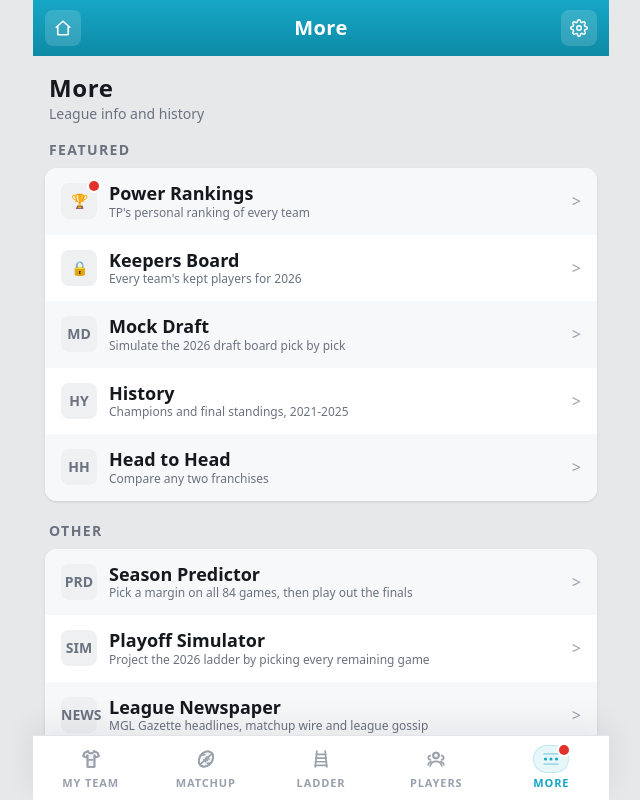
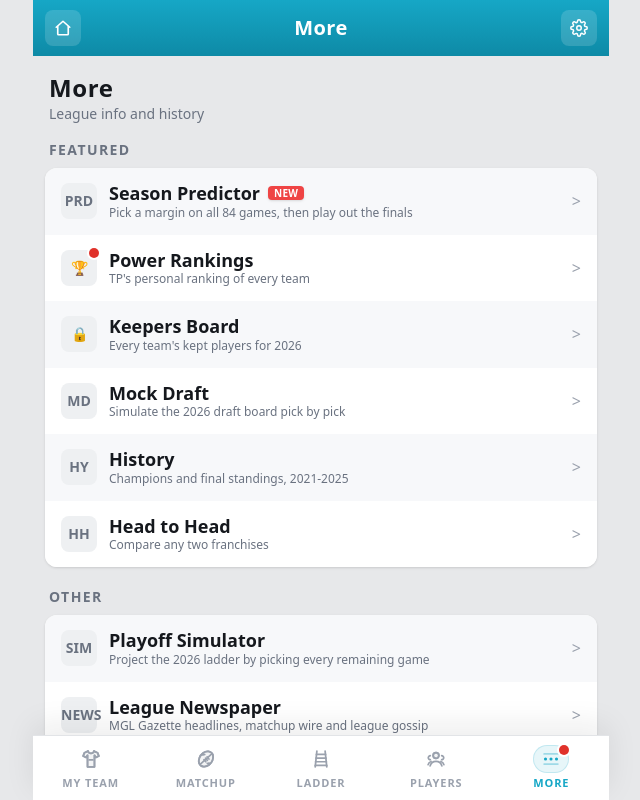
Before and after one commit to zebraspread-glitch/nfl-league, a Next.js app: page /more in a window 1280 px wide. Shown: the top 800 px of the page, without its empty margins (319-959 px from the left). Built offline with nearby package versions, Linux system fonts and the light colour scheme.

Commit message:
Feature season predictor on more page

```diff
--- a/app/more/page.tsx
+++ b/app/more/page.tsx
@@ -5,7 +5,17 @@ import { PowerRankingsUnreadDot } from "@/components/power-rankings-seen";
 
 export const metadata = { title: "More - MGL Fantasy" };
 
-const FEATURED_LINKS = [
+type MoreLink = {
+  href: string;
+  label: string;
+  desc: string;
+  icon: string;
+  badge?: string;
+  unreadVersion?: string;
+};
+
+const FEATURED_LINKS: MoreLink[] = [
+  { href: "/predictor", label: "Season Predictor", desc: "Pick a margin on all 84 games, then play out the finals", icon: "PRD", badge: "NEW" },
   { href: "/power-rankings", label: "Power Rankings", desc: "TP's personal ranking of every team", icon: "🏆" },
   { href: "/keepers", label: "Keepers Board", desc: "Every team's kept players for 2026", icon: "🔒" },
   { href: "/mock-draft", label: "Mock Draft", desc: "Simulate the 2026 draft board pick by pick", icon: "MD" },
@@ -13,8 +23,7 @@ const FEATURED_LINKS = [
   { href: "/head-to-head", label: "Head to Head", desc: "Compare any two franchises", icon: "HH" },
 ];
 
-const OTHER_LINKS = [
-  { href: "/predictor", label: "Season Predictor", desc: "Pick a margin on all 84 games, then play out the finals", icon: "PRD" },
+const OTHER_LINKS: MoreLink[] = [
   { href: "/playoff-simulator", label: "Playoff Simulator", desc: "Project the 2026 ladder by picking every remaining game", icon: "SIM" },
   { href: "/newspaper", label: "League Newspaper", desc: "MGL Gazette headlines, matchup wire and league gossip", icon: "NEWS" },
   { href: "/games", label: "Every Game", desc: "445 games with full player boxscores", icon: "GM" },
@@ -33,14 +42,6 @@ const OTHER_LINKS = [
   { href: "/settings", label: "Settings", desc: "Theme (light/dark) and your team", icon: "⚙" },
 ];
 
-type MoreLink = {
-  href: string;
-  label: string;
-  desc: string;
-  icon: string;
-  unreadVersion?: string;
-};
-
 function LinkList({ links }: { links: MoreLink[] }) {
   return (
     <Card>
@@ -54,8 +55,15 @@ function LinkList({ links }: { links: MoreLink[] }) {
             {l.icon}
             {l.unreadVersion && <PowerRankingsUnreadDot version={l.unreadVersion} className="absolute -right-0.5 -top-0.5" />}
           </span>
-          <div className="flex-1">
-            <div className="font-cond text-lg font-semibold leading-tight">{l.label}</div>
+          <div className="min-w-0 flex-1">
+            <div className="flex min-w-0 items-center gap-2 font-cond text-lg font-semibold leading-tight">
+              <span className="truncate">{l.label}</span>
+              {l.badge ? (
+                <span className="shrink-0 rounded bg-[#ef4444] px-1.5 py-0.5 font-cond text-[10px] font-bold uppercase leading-none tracking-wide text-white shadow-sm">
+                  {l.badge}
+                </span>
+              ) : null}
+            </div>
             <div className="text-xs text-text-muted">{l.desc}</div>
           </div>
           <span className="text-text-dim">&gt;</span>
```
